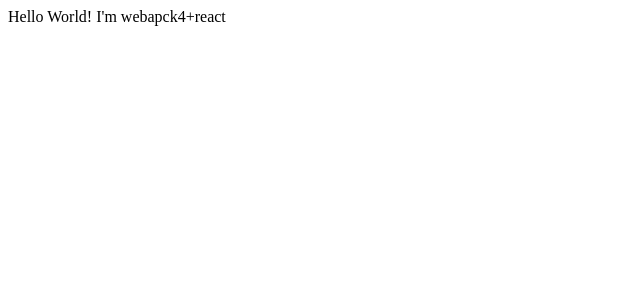
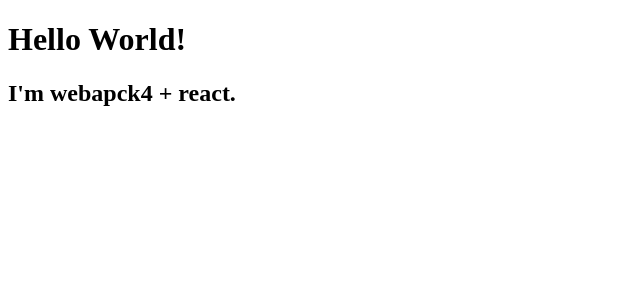
Before and after one commit to Zhangyao719/Webpack4-, a React app: page / in a window 1280 px wide. Shown: the top 300 px of the page, without its empty margins (0-640 px from the left). Built offline with nearby package versions, Linux system fonts and the light colour scheme.

Commit message:
Config html-webpack-plugin

```diff
--- a/package.json
+++ b/package.json
@@ -18,6 +18,8 @@
     "@babel/preset-env": "^7.21.4",
     "@babel/preset-react": "^7.18.6",
     "babel-loader": "^8.3.0",
+    "html-webpack-plugin": "^4.5.2",
+    "shelljs": "^0.8.5",
     "webpack": "^4.46.0",
     "webpack-cli": "^3.3.12",
     "webpack-merge": "^4.2.2"
--- a/public/index.html
+++ b/public/index.html
@@ -5,12 +5,20 @@
     <meta charset="UTF-8">
     <meta http-equiv="X-UA-Compatible" content="IE=edge">
     <meta name="viewport" content="width=device-width, initial-scale=1.0">
-    <title>webpack4+react框架</title>
+    <% if (htmlWebpackPlugin.options.showFavicon) { %>
+        <link rel="icon" href="https://cdn.wetest.net/wetest-web-woa/favicon.ico">
+        <% } %>
+            <title>webpack4+react框架</title>
 </head>
 
 <body>
     <div id="root"></div>
-    <script src="../dist/main.js"></script>
+
+    <!-- * 支持 ejs 模板语法 -->
+    <!-- * 所有数据都可以从 htmlWebpackPlugin 中获取 (tags / files / options) -->
+    <script>
+        console.log('<%= JSON.stringify(htmlWebpackPlugin.options)%>')
+    </script>
 </body>
 
 </html>
--- a/src/app.jsx
+++ b/src/app.jsx
@@ -1,7 +1,12 @@
 import React from 'react';
 
 function App() {
-    return <div className="App">Hello World! I'm webapck4+react</div>;
+    return (
+        <div className="App">
+            <h1>Hello World!</h1>
+            <h2>I'm webapck4 + react.</h2>
+        </div>
+    );
 }
 
 export default App;
```
Also changed, not shown: 3 other files (tests, documents, lock files or other folders).
